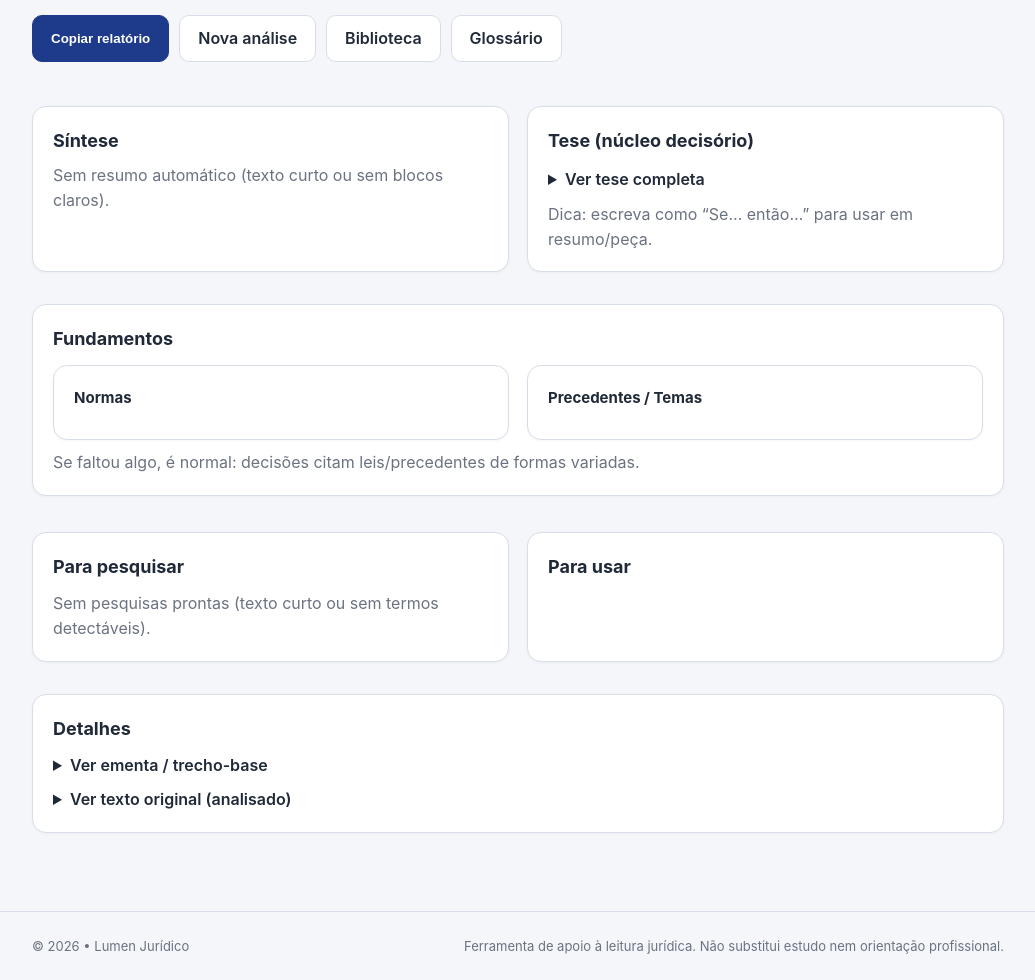
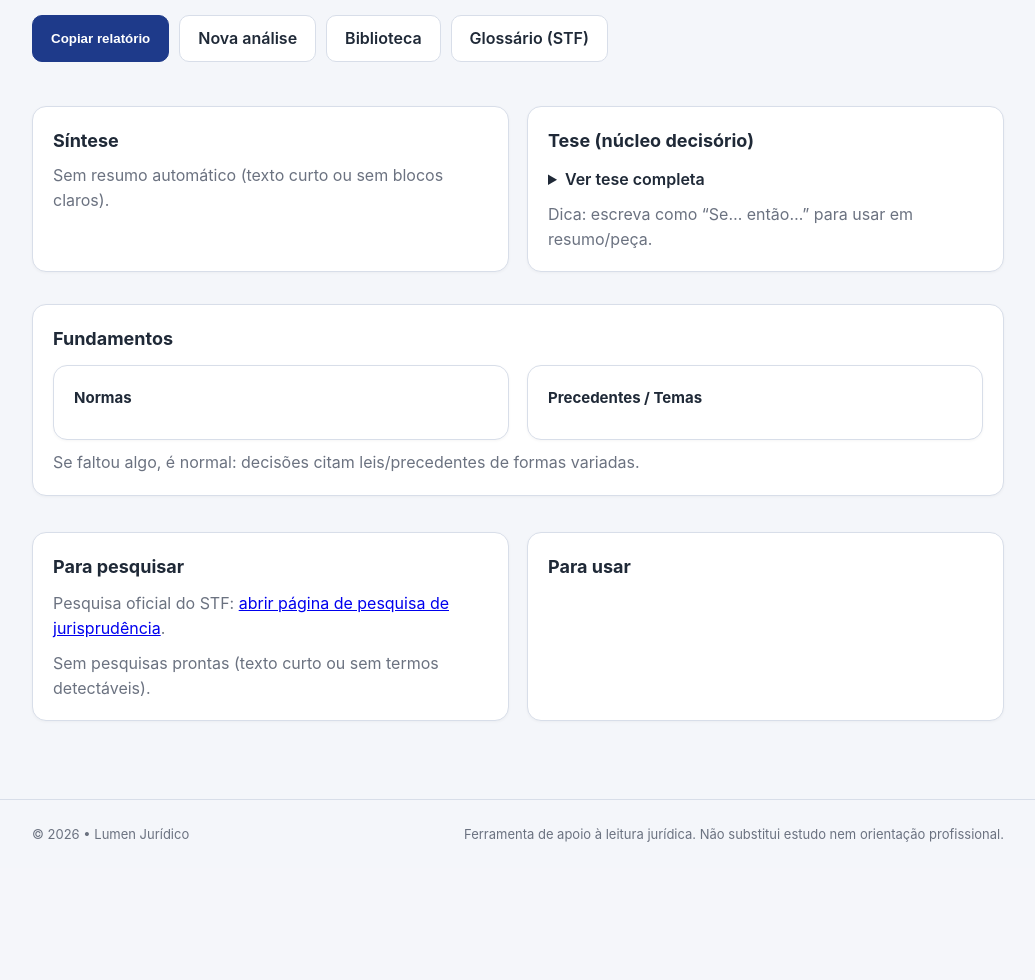
Before and after one commit to sabrinaandraderocha-cmyk/lumen-juridico, a Flask app: template templates/resultado.html in a window 1280 px wide. Shown: the part 228-1208 px from the top of the page, without its empty margins (122-1157 px from the left). After the commit the page ends 1070 px from the top, so only its background shows below. Run offline with Flask 3, Linux system fonts and the light colour scheme; the template is opened without the code that fills it, so the values that code supplies are empty.

Commit message:
Update resultado.html

```diff
--- a/templates/resultado.html
+++ b/templates/resultado.html
@@ -17,7 +17,9 @@
 
       <a class="btn secondary" href="{{ url_for('home') }}">Nova análise</a>
       <a class="btn secondary" href="{{ url_for('biblioteca') }}">Biblioteca</a>
-      <a class="btn secondary" href="{{ url_for('glossario') }}">Glossário</a>
+
+      {# glossário agora abre o STF diretamente #}
+      <a class="btn secondary" href="{{ url_for('glossario') }}">Glossário (STF)</a>
     </div>
 
     {% if out.alerta %}
@@ -27,14 +29,16 @@
     {% endif %}
   </section>
 
-  {# ✅ Confiabilidade (mantém, mas é “compacta”) #}
+  {# ✅ CONFIABILIDADE — explicado pro usuário #}
   {% if out.confianca %}
     <section class="card" style="margin-top:14px;">
       <div class="row" style="justify-content:space-between; align-items:center; margin-top:0;">
         <div>
           <h2 style="margin:0;">Confiabilidade</h2>
           <p class="muted" style="margin-top:6px;">
-            Quanto mais fatos, pedido e resultado, mais precisa fica a síntese.
+            <strong>O que é isso?</strong> É um indicador automático de <strong>completude do texto</strong>
+            (se tem fatos, pedido, resultado e referências). Ajuda a saber se a síntese ficou “cirúrgica”.
+            <br><span class="muted"><strong>Não</strong> é julgamento do mérito e <strong>não</strong> diz “quem tem razão”.</span>
           </p>
         </div>
         <span class="pill">
@@ -48,18 +52,21 @@
 
       {% if out.confianca.motivos and out.confianca.motivos|length > 0 %}
         <details style="margin-top:10px;">
-          <summary>Por que não ficou mais alta?</summary>
+          <summary>Como melhorar a confiabilidade?</summary>
           <ul style="margin-top:10px;">
             {% for m in out.confianca.motivos %}
               <li class="muted">{{ m }}</li>
             {% endfor %}
           </ul>
+          <p class="muted" style="margin-top:8px;">
+            Dica: inclua o trecho do <strong>dispositivo</strong> (resultado) e o <strong>pedido</strong>.
+          </p>
         </details>
       {% endif %}
     </section>
   {% endif %}
 
-  {# ✅ Atalhos recomendados #}
+  {# ✅ atalhos recomendados #}
   {% if out.sugestoes and out.sugestoes|length > 0 %}
     <section class="card" style="margin-top:14px;">
       <h2>Atalhos recomendados</h2>
@@ -74,7 +81,7 @@
     </section>
   {% endif %}
 
-  {# ✅ Palavras-chave (mantém) #}
+  {# ✅ palavras-chave #}
   {% if out.keywords and out.keywords|length > 0 %}
     <section class="card" style="margin-top:14px;">
       <h2>Palavras-chave</h2>
@@ -96,7 +103,7 @@
     </section>
   {% endif %}
 
-  {# ✅ PRINCIPAL: 3 cards “essenciais” #}
+  {# ✅ ESSENCIAL: Síntese + Tese #}
   <section class="grid2" style="margin-top:14px;">
     <div class="card">
       <h2>Síntese</h2>
@@ -141,7 +148,7 @@
     </div>
   </section>
 
-  {# ✅ Fundamentos (normas + precedentes) em um bloco só #}
+  {# ✅ Fundamentos (normas + precedentes) — você disse que está excelente (mantido) #}
   <section class="card" style="margin-top:14px;">
     <h2>Fundamentos</h2>
 
@@ -170,7 +177,7 @@
     </p>
   </section>
 
-  {# ✅ Para usar / Para pesquisar (mais funcional, menos “telas”) #}
+  {# ✅ Para pesquisar / Para usar — simples e funcional #}
   <section class="grid2" style="margin-top:14px;">
     <div class="card">
       <h2>Para pesquisar</h2>
@@ -185,9 +192,15 @@
         </p>
       {% endif %}
 
+      <p class="muted" style="margin-top:10px;">
+        Pesquisa oficial do STF:
+        <a href="https://portal.stf.jus.br/textos/verTexto.asp?servico=CartaServicosJurisdicionais&pagina=jurisprudenciaPesquisaJurisprudencia"
+           target="_blank" rel="noopener noreferrer">abrir página de pesquisa de jurisprudência</a>.
+      </p>
+
       {% if out.queries_juris and out.queries_juris|length > 0 %}
         <p class="muted" style="margin-top:10px;">
-          <strong>Pesquisas prontas:</strong> copie e cole no STF/STJ/TJ ou Google.
+          <strong>Pesquisas prontas:</strong> copie e cole no STF/STJ/TJ ou no Google.
         </p>
         <ol style="margin-top:10px;">
           {% for q in out.queries_juris %}
@@ -225,45 +238,28 @@
     </div>
   </section>
 
-  {# ✅ Glossário (opcional, compacto) #}
-  {% if out.glossario_hits and out.glossario_hits|length > 0 %}
+  {# ✅ DETALHES — só aparece se tiver algo útil #}
+  {% set has_details =
+      (out.ementa and out.ementa|length > 0) or
+      (out.relatorio and out.relatorio|length > 0) or
+      (out.fundamentacao and out.fundamentacao|length > 0) or
+      (out.dispositivo and out.dispositivo|length > 0) or
+      (texto and texto|length > 0)
+  %}
+
+  {% if has_details %}
     <section class="card" style="margin-top:14px;">
-      <div class="row" style="justify-content:space-between; align-items:flex-end; gap:10px; flex-wrap:wrap; margin-top:0;">
-        <div>
-          <h2 style="margin:0;">Termos jurídicos</h2>
+      <h2>Detalhes (opcional)</h2>
       <p class="muted" style="margin-top:6px;">
-            Definições do Glossário do STF.
+        Útil quando você quer conferir o trecho exato para citar em peça, fichamento ou estudo.
       </p>
-        </div>
-        <div>
-          <a class="btn secondary" href="{{ url_for('glossario') }}">Abrir glossário</a>
-        </div>
-      </div>
 
-      <div style="margin-top:10px; display:grid; grid-template-columns:1fr; gap:10px;">
-        {% for it in out.glossario_hits %}
-          <details class="card" style="margin:0;">
-            <summary style="cursor:pointer;">
-              <strong>{{ it.term }}</strong>
-              <span class="muted"> — ver definição</span>
-            </summary>
-            <div style="margin-top:10px; line-height:1.6;">
-              {{ it.definition }}
-            </div>
-          </details>
-        {% endfor %}
-      </div>
-    </section>
-  {% endif %}
-
-  {# ✅ Detalhes (tudo o que é “extra” vai pra cá) #}
-  <section class="card" style="margin-top:14px;">
-    <h2>Detalhes</h2>
-
+      {% if out.ementa %}
         <details style="margin-top:10px;">
           <summary>Ver ementa / trecho-base</summary>
           <pre class="pre" style="margin-top:10px;">{{ out.ementa }}</pre>
         </details>
+      {% endif %}
 
       {% if out.relatorio %}
         <details style="margin-top:10px;">
@@ -286,11 +282,14 @@
         </details>
       {% endif %}
 
+      {% if texto %}
         <details style="margin-top:10px;">
           <summary>Ver texto original (analisado)</summary>
           <pre class="pre" style="margin-top:10px;">{{ texto }}</pre>
         </details>
+      {% endif %}
     </section>
+  {% endif %}
 
   <textarea id="copyBuffer" style="position:absolute; left:-9999px; top:-9999px;"></textarea>
 
@@ -341,7 +340,6 @@ ${searches.length ? searches.map((q, i) => (i+1) + ") " + q).join("\\n\\n") : "(
       const checklist = {{ (out.checklist or [])|tojson }};
 
       const conf = {{ (out.confianca or {})|tojson }};
-      const gloss = {{ (out.glossario_hits or [])|tojson }};
 
       const relatorio = {{ (out.relatorio or "")|tojson }};
       const fundamentacao = {{ (out.fundamentacao or "")|tojson }};
@@ -356,7 +354,7 @@ ${searches.length ? searches.map((q, i) => (i+1) + ") " + q).join("\\n\\n") : "(
 `LUMEN JURÍDICO — RELATÓRIO
 Data/hora: {{ now.strftime("%d/%m/%Y %H:%M") }}
 
-CONFIABILIDADE
+CONFIABILIDADE (completude do texto)
 Nível: ${(conf && conf.nivel) ? conf.nivel.toUpperCase() : "—"} • Score: ${(conf && conf.score) ? conf.score : "—"}%
 
 PALAVRAS-CHAVE
@@ -388,9 +386,6 @@ ${controv.length ? controv.map(x => "- " + x).join("\\n") : "- (não identificad
 8) Ementa / trecho-base
 ${ementa}
 
-9) Termos (Glossário STF)
-${gloss.length ? gloss.map(x => "- " + x.term + ": " + x.definition).join("\\n") : "(nenhum termo detectado)"}
-
 DETALHES (quando existirem)
 RELATÓRIO/CONTEXTO:
 ${relatorio || "(—)"}
```
Lines whose indentation alone changed are shown as unchanged.
